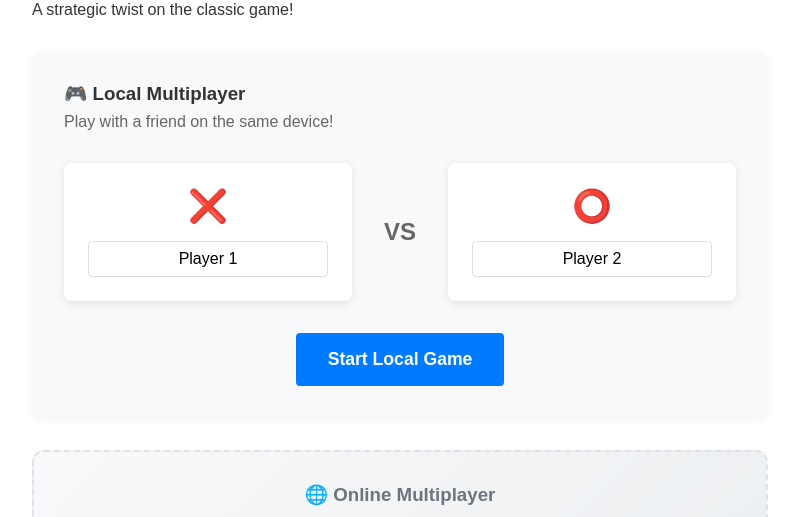
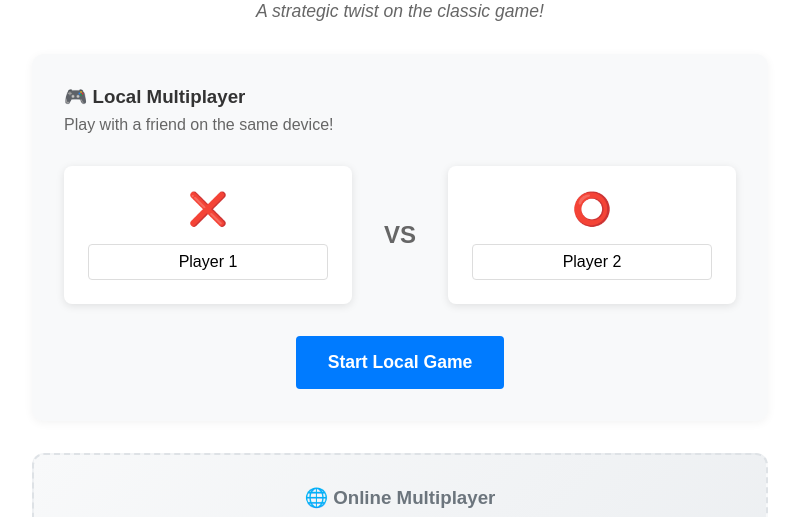
Before and after one commit to bhumikamittal7/ultimate-tic-tac-toe, a website: page public/index.html in a window 1280 px wide. Shown: the part 116-633 px from the top of the page, without its empty margins (240-1039 px from the left). Drawn offline with Linux system fonts and the light colour scheme.

Commit message:
Center the subtitle text

```diff
--- a/public/index.html
+++ b/public/index.html
@@ -9,7 +9,7 @@
 <body>
     <div class="container">
         <h1>Ultimate Tic-Tac-Toe</h1>
-        <p>A strategic twist on the classic game!</p>
+        <p class="subtitle">A strategic twist on the classic game!</p>
 
         <!-- Local Multiplayer Setup -->
         <div class="setup-section">
--- a/public/styles.css
+++ b/public/styles.css
@@ -29,8 +29,16 @@ body {
 h1 {
     text-align: center;
     color: #333;
-    margin-bottom: 1rem;
+    margin-bottom: 0.5rem;
     font-size: 2rem;
+}
+
+.subtitle {
+    text-align: center;
+    color: #666;
+    margin-bottom: 2rem;
+    font-size: 1.1rem;
+    font-style: italic;
 }
 
 h3 {
```
